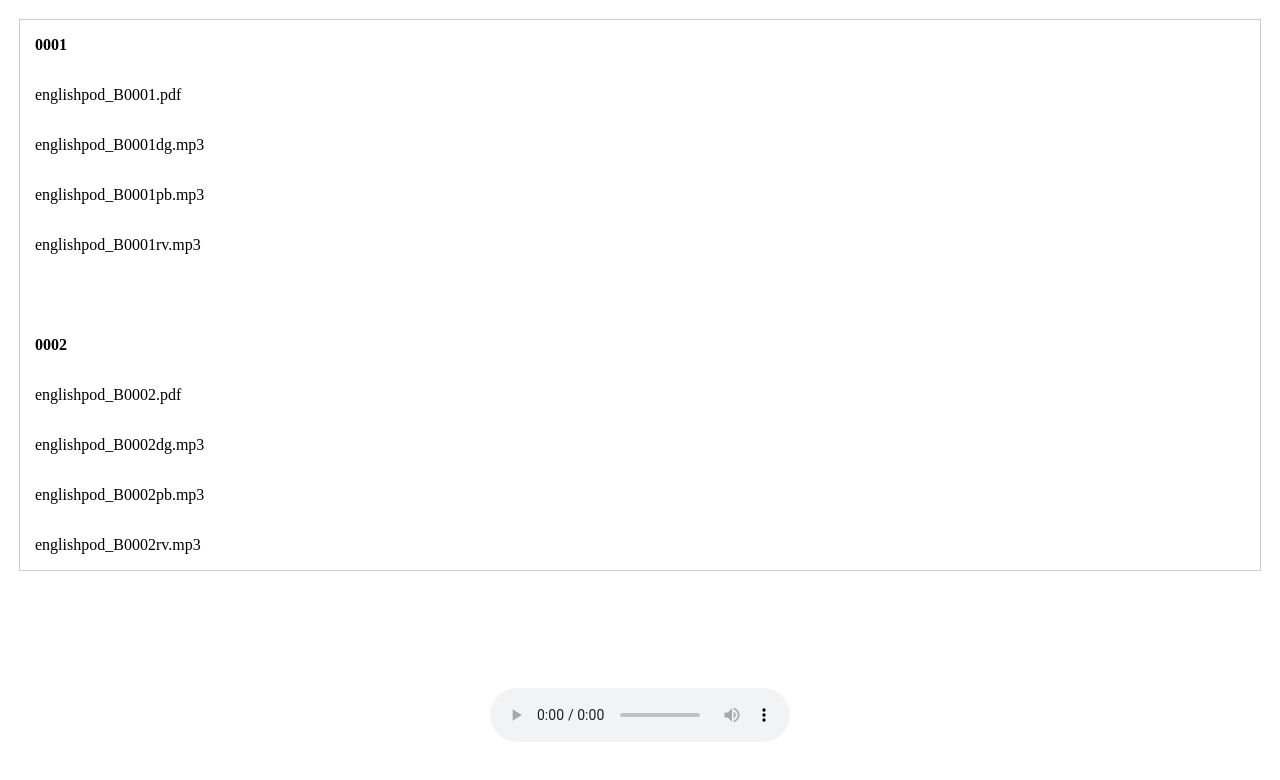
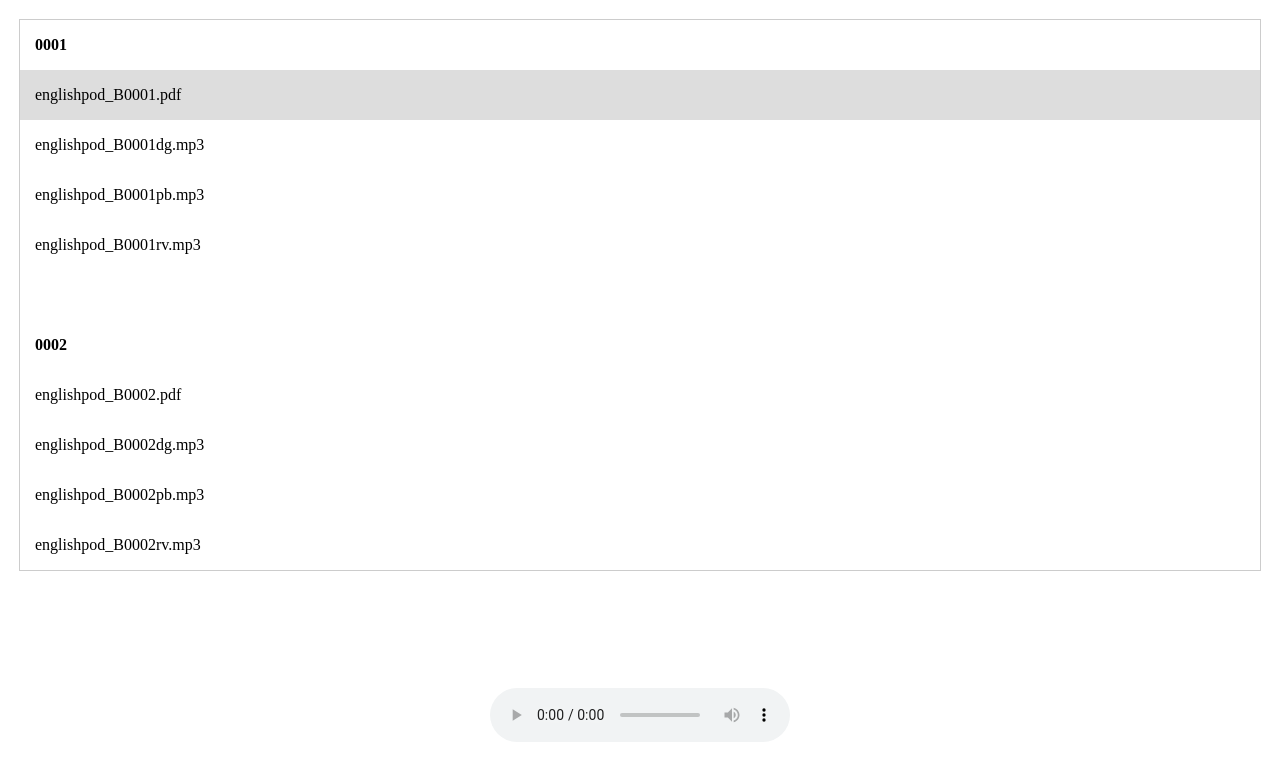
Before and after one commit to yooourt/yooourt.github.io, a plain HTML site: page ep/main.html in a window 1280 px wide. Both pictures are taken after a click on the item "englishpod_B0001.pdf". Drawn offline with Linux system fonts and the light colour scheme.

Commit message:
Update main.html

```diff
--- a/ep/main.html
+++ b/ep/main.html
@@ -50,8 +50,12 @@ ol {
     cursor: pointer;
 }
 
+#play-list .current-audio {
+    background-color: #ddd;
+}
+
 #play-list .file:active {
-  background-color: yellow;
+  background-color: #aaa;
 }
 
 .player-wrapper {
@@ -85,7 +89,7 @@ ol {
 // 5. 当前时间，总时间
 // 6. 暂停 开始
 // 7. loading
-// 相同的 要显示同一个颜色
+// 8. 相同的 要显示同一个颜色
 let ajax = function(option) {
     return new Promise(function(resolve, reject) {
         let xhr = new XMLHttpRequest()
@@ -109,6 +113,7 @@ let ajax = function(option) {
 }
 
 let e = document.querySelector.bind(document)
+let ee = document.querySelectorAll.bind(document)
 
 let on = function(element, selector, eventName, callback) {
     element.addEventListener(eventName, function(event) {
@@ -186,20 +191,40 @@ let generatePlayList = function() {
     }
 }
 
+let highlightCurrent = function(current) {
+    let elements = ee('#play-list .file').values()
+    for(let el of elements) {
+        let cls = 'current-audio'
+        if (el == current) {
+            el.classList.add(cls)
+        } else {
+            el.classList.remove(cls)
+        }
+    }
+}
+
+let bindEventSelectAudio = function() {
+    let current = null
+    on(e('#play-list'), '.file', 'click', function(event) {
+        let target = event.target
+        let player = e('#player')
+        if (event.target != current) {
+            current = event.target
+            player.src = target.dataset.soundSrc
+            highlightCurrent(current)
+        }
+
+        player.oncanplay = function() {
+            player.play()
+        }
+    })
+}
+
 
 
 let __main = function() {
     generatePlayList()
-    on(e('#play-list'), 'li', 'click', function(event) {
-        let target = event.target
-        let player = e('#player')
-        player.src = target.dataset.soundSrc
-        player.oncanplay = function() {
-            // 更新当前播放的音频名称
-            // e('#current-sound').innerHTML = target.dataset.soundSrc
-            player.play()
-        }
-    })
+    bindEventSelectAudio()
 }
 
 __main()
```
